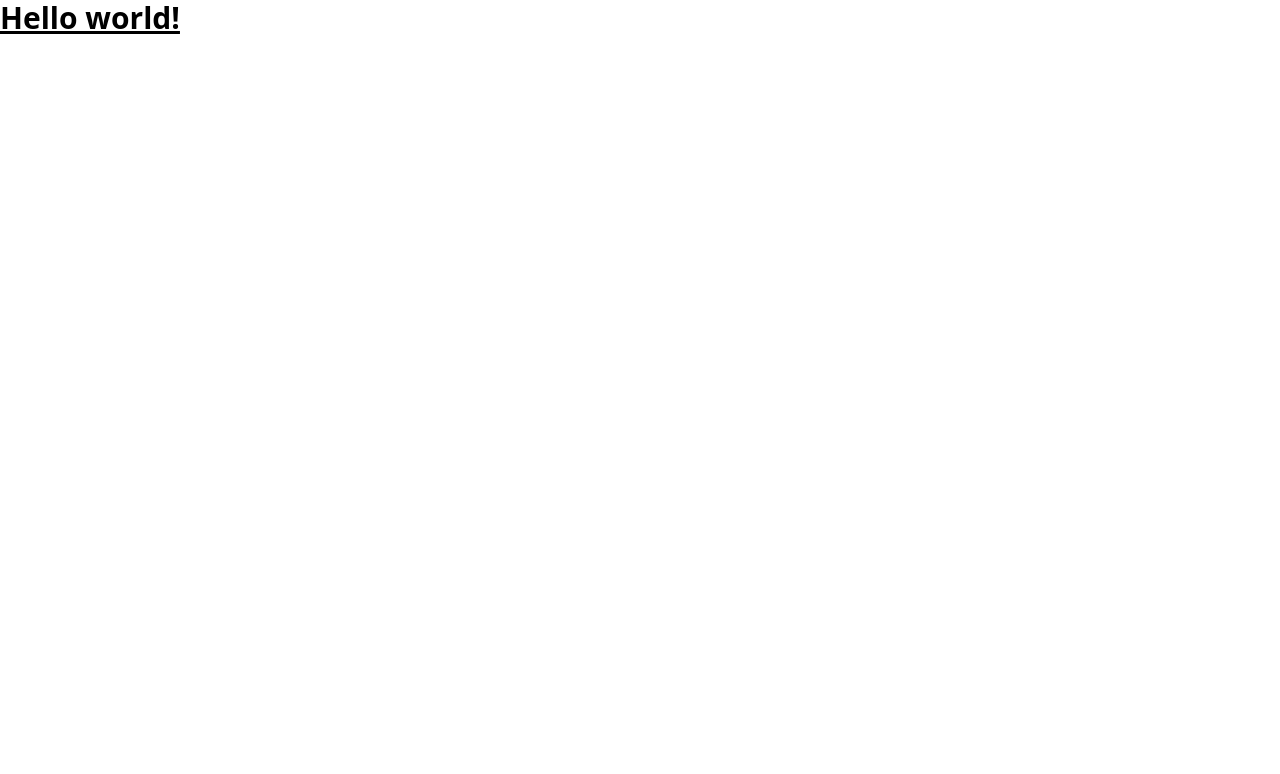
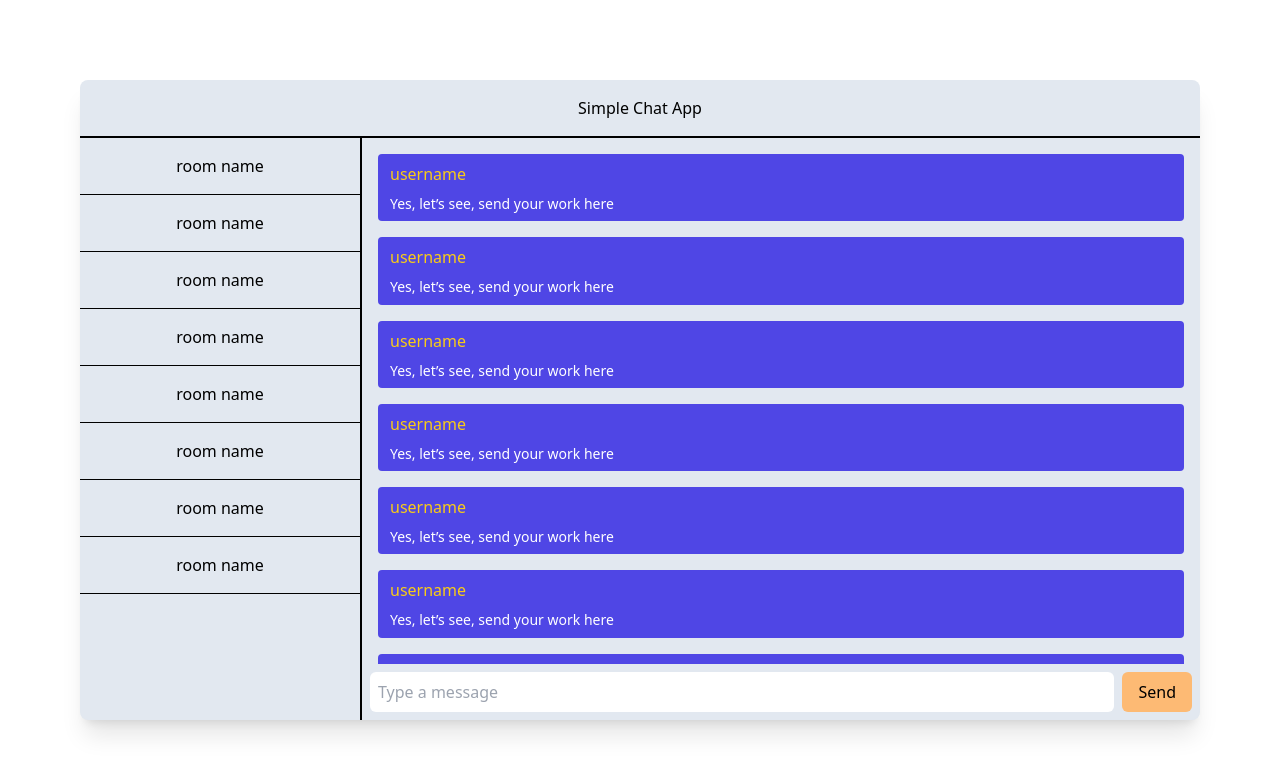
Before and after one commit to Sofialv05/simple-chat-app, a React (Vite) app in the folder client/: page / in a window 1280 px wide. Shown: the top 774 px of the page. Built offline with nearby package versions, Linux system fonts and the light colour scheme.

Commit message:
feat: chatroom and bubble chat components

```diff
--- a/client/src/App.jsx
+++ b/client/src/App.jsx
@@ -1,3 +1,60 @@
+import ChatBubble from "./components/ChatBubble";
+import Chatroom from "./components/Chatroom";
+
 export default function App() {
-  return <h1 className="text-3xl font-bold underline">Hello world!</h1>;
+  return (
+    <main className="h-screen p-20">
+      <div className="h-full rounded-lg bg-slate-200 shadow-xl">
+        <div className="test flex h-full flex-col">
+          <div className="flex items-center justify-center border-b-2 border-black py-4">
+            <h1>Simple Chat App</h1>
+          </div>
+          <div className="flex min-h-0 flex-1">
+            <div className="flex min-h-0 w-1/4 flex-col">
+              <div className="flex-1 overflow-y-auto">
+                <Chatroom />
+                <Chatroom />
+                <Chatroom />
+                <Chatroom />
+                <Chatroom />
+                <Chatroom />
+                <Chatroom />
+                <Chatroom />
+              </div>
+            </div>
+            <div className="flex flex-1 flex-col border-l-2 border-black">
+              <div className="flex-1 overflow-y-auto p-4">
+                <div className="space-y-4">
+                  <ChatBubble />
+                  <ChatBubble />
+                  <ChatBubble />
+                  <ChatBubble />
+                  <ChatBubble />
+                  <ChatBubble />
+                  <ChatBubble />
+                  <ChatBubble />
+                  <ChatBubble />
+                  <ChatBubble />
+                </div>
+              </div>
+              <div className="">
+                <form className="m-2 flex gap-2">
+                  <input
+                    placeholder="Type a message"
+                    className="flex-1 rounded-md px-2"
+                  />
+                  <button
+                    type="submit"
+                    className="rounded-md bg-orange-300 px-4 py-2"
+                  >
+                    Send
+                  </button>
+                </form>
+              </div>
+            </div>
+          </div>
+        </div>
+      </div>
+    </main>
+  );
 }
--- /dev/null
+++ b/client/src/components/ChatBubble.jsx
@@ -0,0 +1,12 @@
+// import React from 'react'
+
+export default function ChatBubble() {
+  return (
+    <div className="flex flex-col rounded bg-indigo-600 px-3 py-2">
+      <h2 className="mb-2 text-yellow-400">username</h2>
+      <p className="text-sm font-normal leading-snug text-white">
+        Yes, let’s see, send your work here
+      </p>
+    </div>
+  );
+}
--- /dev/null
+++ b/client/src/components/Chatroom.jsx
@@ -0,0 +1,9 @@
+// import React from "react";
+
+export default function Chatroom() {
+  return (
+    <div className="flex items-center justify-center border-b border-black py-4">
+      room name
+    </div>
+  );
+}
--- a/client/src/index.css
+++ b/client/src/index.css
@@ -1,3 +1,19 @@
 @tailwind base;
 @tailwind components;
 @tailwind utilities;
+
+::-webkit-scrollbar {
+    width: 6px;
+}
+
+::-webkit-scrollbar-track {
+    background: #f1f1f1
+}
+
+::-webkit-scrollbar-thumb {
+    background: #888;
+}
+
+::-webkit-scrollbar-thumb:hover {
+    background: #555
+}
```
